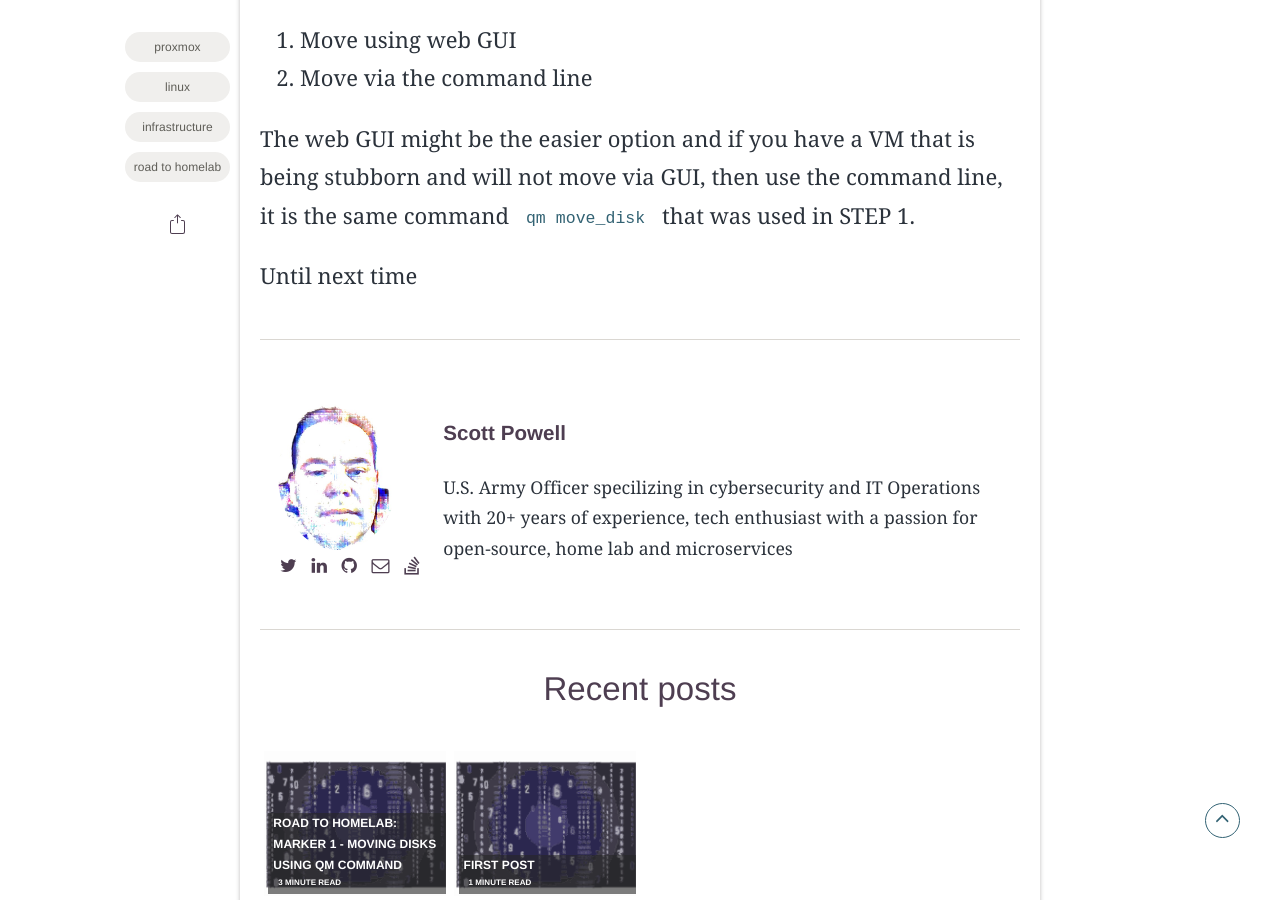
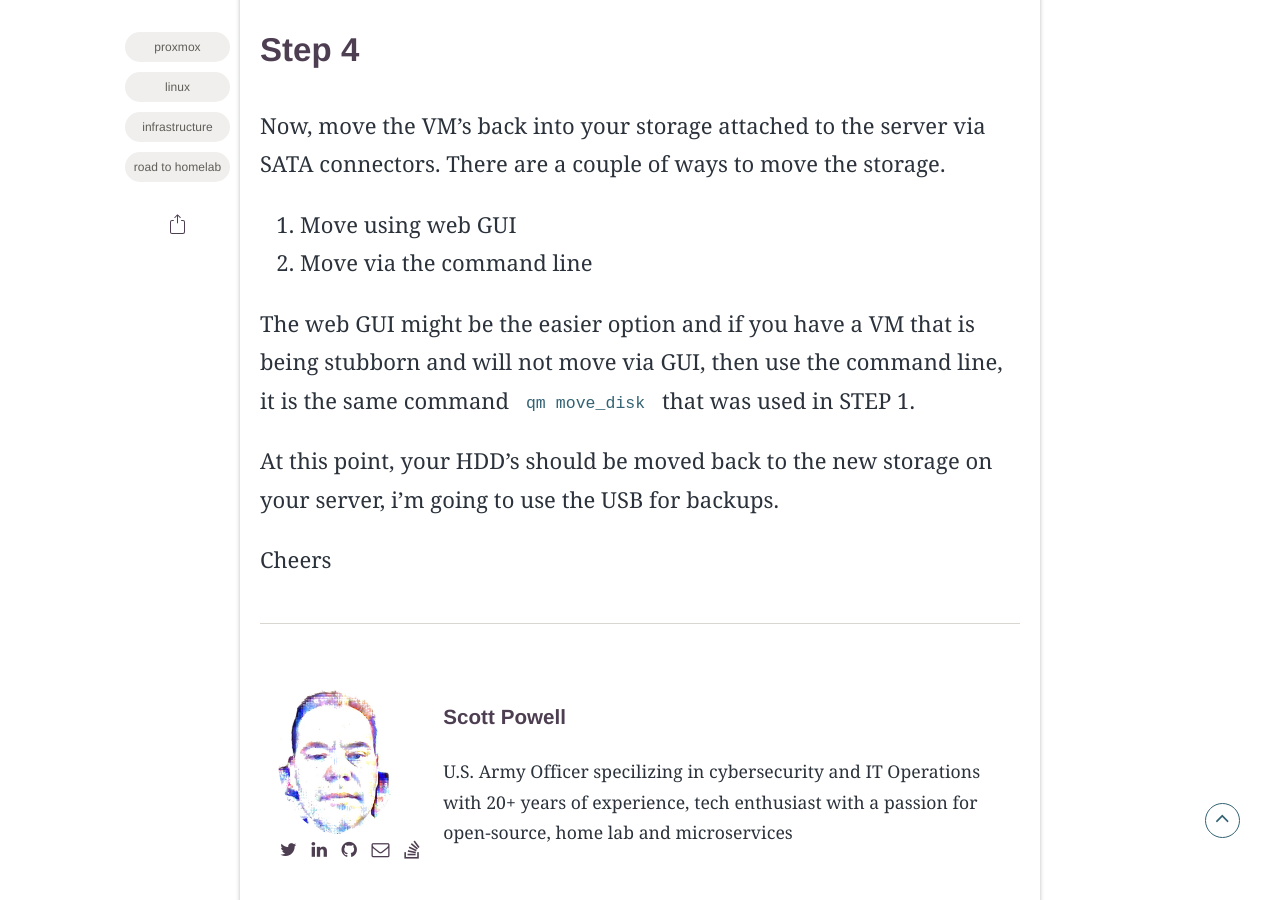
Before and after one commit to scottiepowell/gh-pages-blog.github.io, a Jekyll site: the page built from _posts/2022-06-23-moving-disks-with-qm-command.md.md, in a window 1280 px wide and 900 px high, scrolled down 5574 px. Built offline with Jekyll 4.4.1, drawn with Linux system fonts in a browser that asks for light colours; some web fonts are replaced; comment, search, counter and statistics services are not loaded.

Commit message:
Update 2022-06-23-moving-disks-with-qm-command.md.md

```diff
--- a/_posts/2022-06-23-moving-disks-with-qm-command.md.md
+++ b/_posts/2022-06-23-moving-disks-with-qm-command.md.md
@@ -83,15 +83,15 @@ First, identify the new HDD using the command `lsblk`, in my case this was sdc
 
 Run the following command with parted, if you need to install parted run `sudo apt install parted`.  You can use MBR as a partition table, GPT is a new and better standard so i'm using GPT.
 
-`parted /dev/sdc mklabel gpt`
+    parted /dev/sdc mklabel gpt
 
 Now let's make the primary partition using 100% of the disk.
 
-`parted -a opt /dev/sdc mkpart primary ext4 0% 100%`
+    parted -a opt /dev/sdc mkpart primary ext4 0% 100%
 
 We have a partition now, sdc1, creating a file system is the next task with a volume label for future use since sdc is so generic
 
-`mkfs.ext4 -L wd-4tb /dev/sdc1`
+    mkfs.ext4 -L wd-4tb /dev/sdc1
 
 Run `lsblk -fs` to verify that the file system was created, the next step is to mount the drive on the server
 
@@ -101,7 +101,7 @@ Edit the fstab so the file system will automount
 
 open up fstab with a editor `nano /etc/fstab` then add a line `LABEL=wd-4tb /mnt/wd-4tb ext4 defaults 0 2`
 
-`mount -a`
+    mount -a
 
 ___
 
@@ -114,7 +114,9 @@ Now, move the VM's back into your storage attached to the server via SATA connec
 
 The web GUI might be the easier option and if you have a VM that is being stubborn and will not move via GUI, then use the command line, it is the same command `qm move_disk` that was used in STEP 1.
 
-Until next time
+At this point, your HDD's should be moved back to the new storage on your server, i'm going to use the USB for backups.
+
+Cheers
 {% comment %}
 
    //markdown common syntax
```
